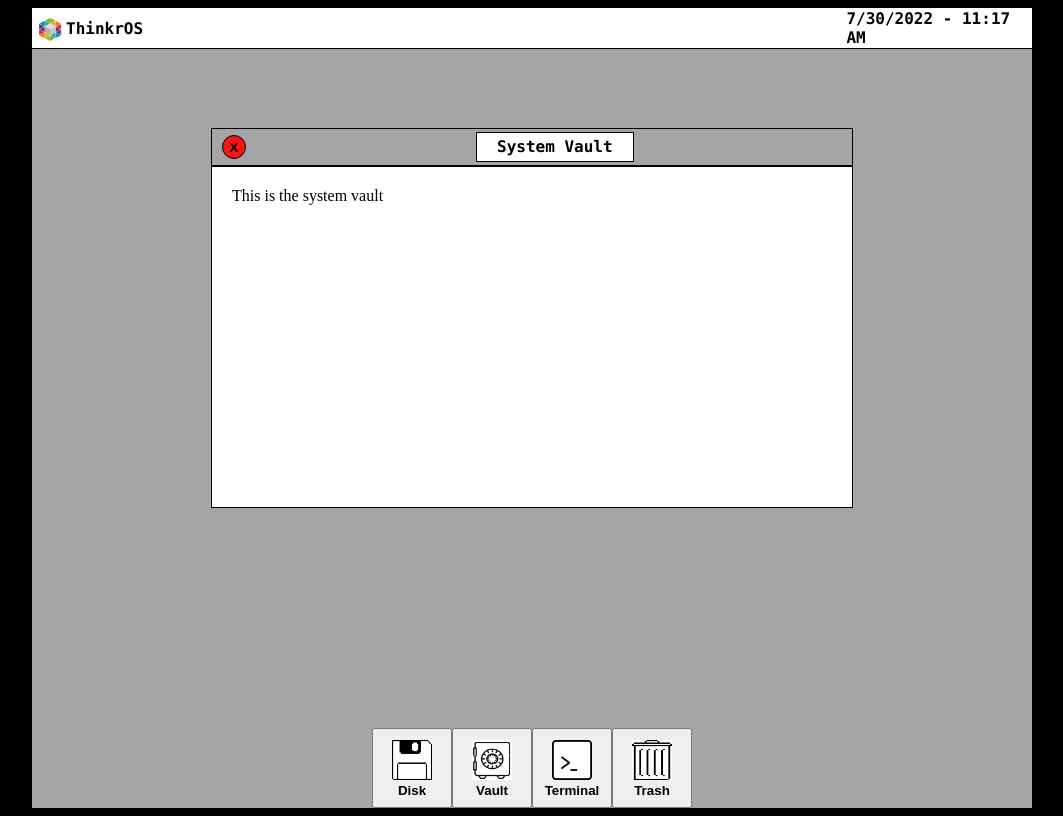
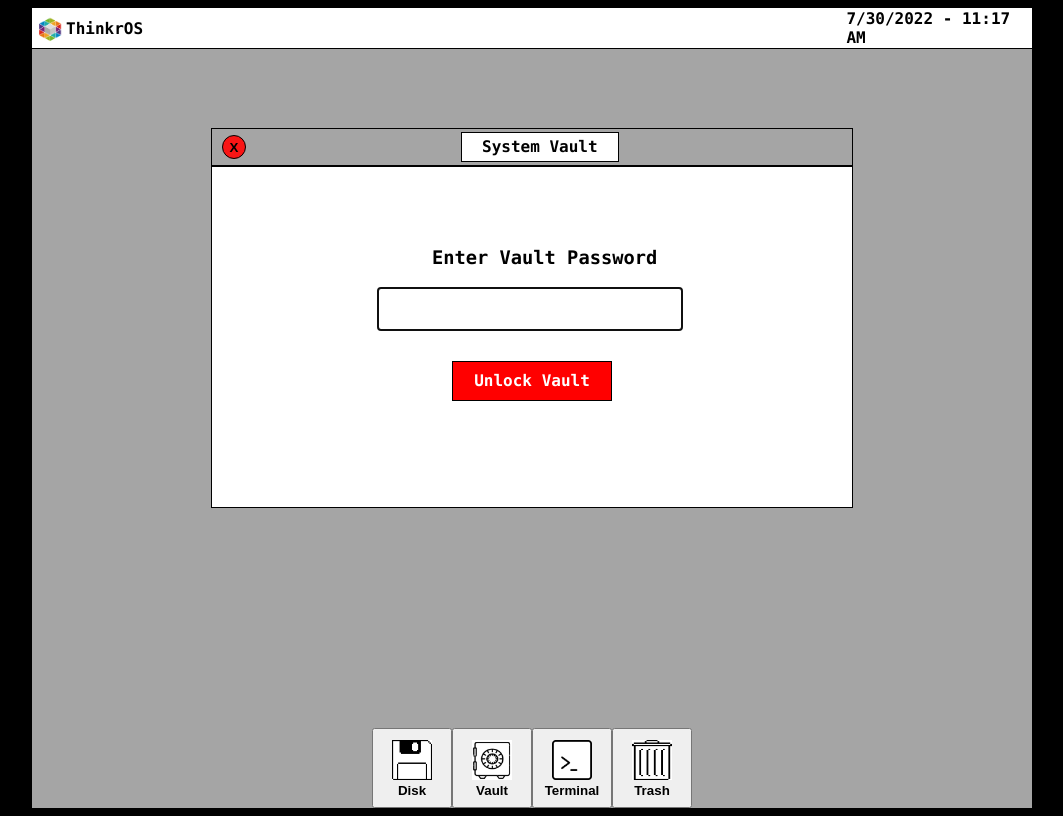
Before and after one commit to iJustinCabral/x, a React (Create React App) app: page /thinkrOS in a window 1280 px wide. Both pictures are taken after a click on the button "Vault". Shown: the whole page, without its empty margins (108-1171 px from the left). Built offline with nearby package versions, Linux system fonts and the light colour scheme.

Commit message:
Dev Session 7/11/2022
Implemented the Vault window. Can now type in the password,  check if its wrong, and eventually forward them to the main page.

```diff
--- a/src/components/Window/Window.elements.js
+++ b/src/components/Window/Window.elements.js
@@ -24,6 +24,48 @@ export const WindowContentWrapper = styled.div`
   width: 100%;
   height: 100%;
   padding: 20px;
+`
+export const VaultContentWrapper = styled.div`
+  display: flex;
+  flex-direction: column;
+  justify-content: center;
+  width: auto;
+  height: auto;
+`
+
+export const VaultPasswordText = styled.h3`
+  margin-top: 60px;
+  margin-left: 200px;
+  font-family: "Monaco", sans-serif;
+  font-weight: bold;
+`
+
+export const TextField = styled.input`
+
+  margin-left: 145px;
+  width: 300px;
+  height: 40px;
+  border: 1px solid black;
+  font-size: 26px;
+
+`
+
+export const UnlockButton = styled.button`
+  width: 160px;
+  height: 40px;
+  margin-left: 220px;
+  margin-top: 30px;
+  background-color: red;
+  border: 1px solid black;
+  color: white;
+  text-align: center;
+  font-size: 16px;
+  font-family: "Monaco", sans-serif;
+  font-weight: bold;
+  cursor: pointer;
+  &:hover {
+        background: #4CAF50;
+    }
 `
 
 export const TerminalWrapper = styled.div`
@@ -59,13 +101,13 @@ export const CloseButton = styled.button`
   border: 1px solid #000;
 `
 export const BarTitle = styled.div`
-  min-width: 200x;
+  min-width: 100px;
   height: 24px;
   background-color: #fff;
   padding-left: 20px;
   padding-right: 20px;
   padding-top: 4px;
-  margin-left: 230px;
+  margin-left: 215px;
   font-family: "Monaco", sans-serif;
   font-weight: bold;
   border: 1px solid #000;
--- a/src/components/Window/Window.js
+++ b/src/components/Window/Window.js
@@ -1,5 +1,5 @@
-import React, {useEffect} from 'react'
-import { WindowWrapper, WindowContent, WindowContentWrapper,TerminalWrapper, WindowBar,CloseButton, BarTitle} from './Window.elements'
+import React, {useEffect, useState} from 'react'
+import { WindowWrapper, WindowContent, WindowContentWrapper,TerminalWrapper, WindowBar,CloseButton, BarTitle, TextField, VaultContentWrapper, VaultPasswordText, UnlockButton} from './Window.elements'
 import FileIcon from '../../components/FileIcon/FileIcon'
 import fileIcon from '../../images/file.png'
 import Terminal from 'react-console-emulator'
@@ -12,7 +12,38 @@ const commands = {
   }
 }
 
+
+
+const vaultPassphrase = "testing"
+const didEnterCorrectPhrase = false;
+const MAX_LENGTH = "10"
+
+
 const Window = ({openWindow, setOpenWindow, windowBarTitle}) => {
+
+  const [inputText, setInputText] = useState('');
+
+  const handleChange = event => {
+    setInputText(event.target.value);
+
+  };
+
+  const handleVaultClick = event => {
+    event.preventDefault();
+
+   //******** TODO: Remove this before launch ********
+    console.log('handleClick 👉️', inputText);
+
+    if ( vaultPassphrase === inputText){
+      console.log("you got it");
+      // TODO: Forward to the congratulations page
+    }
+    else{
+      console.log("Wrong");
+      document.getElementById('textField').value = '';
+      //TODO: DDOS ANY USER THAT GETS IT WRONG
+    }
+  };
 
   if (openWindow === 0) return null
 
@@ -38,7 +69,11 @@ const Window = ({openWindow, setOpenWindow, windowBarTitle}) => {
            }
 
            {openWindow === 2 &&
-             <div> This is the system vault </div>
+            <VaultContentWrapper>
+              <VaultPasswordText> Enter Vault Password </VaultPasswordText>
+              <TextField maxLength={MAX_LENGTH} id="textField" onChange={handleChange} type="password" autoFocus="autoFocus" value ={inputText}/>
+              <UnlockButton onClick = {handleVaultClick}> Unlock Vault</UnlockButton>
+            </VaultContentWrapper>
            }
 
            {openWindow === 3 &&
@@ -56,7 +91,7 @@ const Window = ({openWindow, setOpenWindow, windowBarTitle}) => {
            }
 
            {openWindow === 4 &&
-             <div> testing 4</div>
+             <div> Trash is empty.</div>
            }
         </WindowContent >
 
```
Also changed, not shown: src/pages/BigBang/BigBang.js (added).
